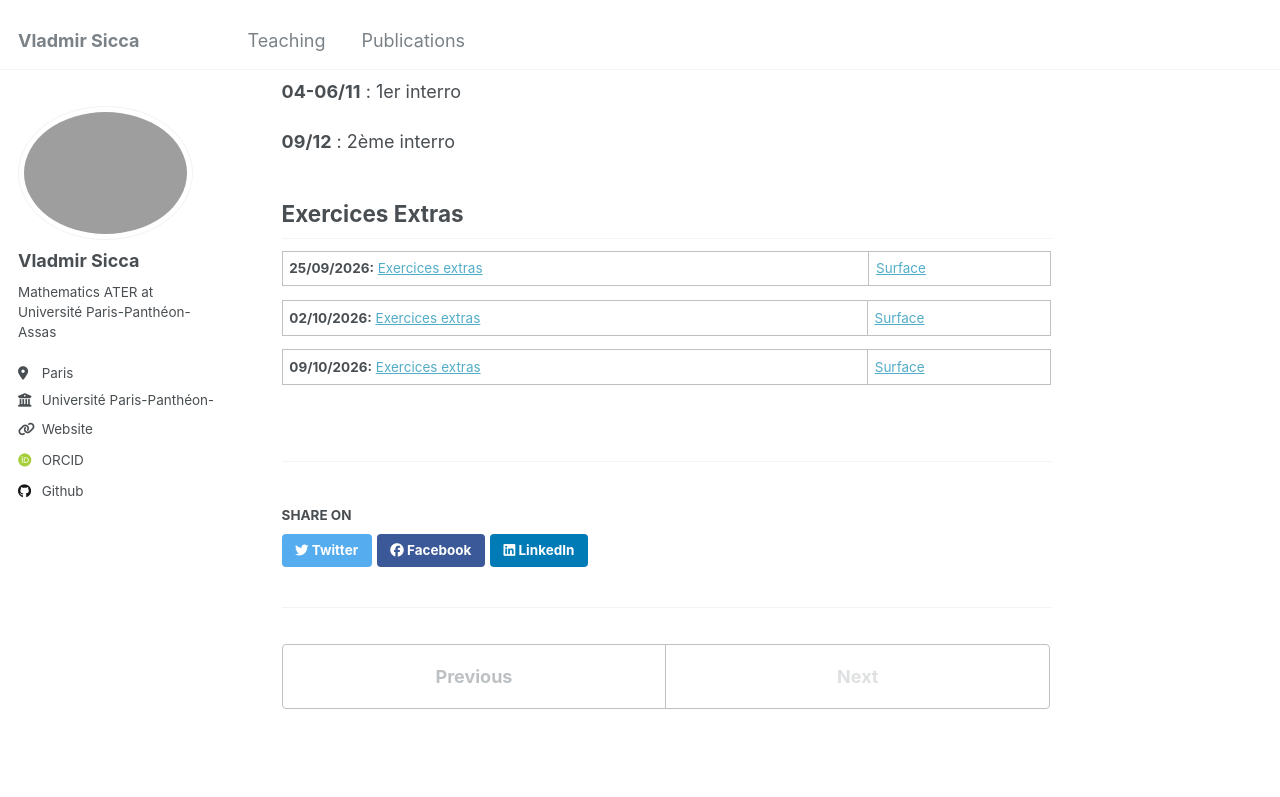
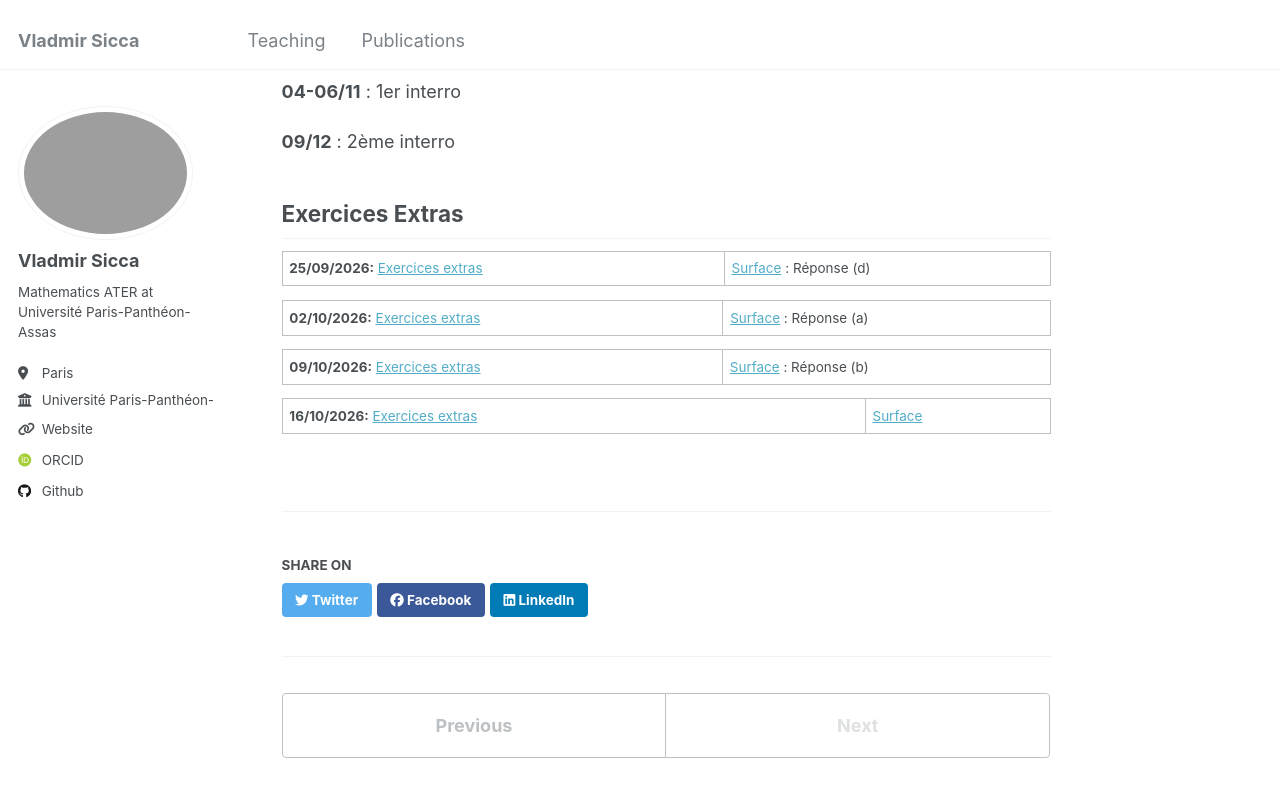
Before and after one commit to vladmirsicca/vladmirsicca.github.io, a Jekyll site: the page built from _teaching/2026_2_maths5_paris_assas.md, in a window 1280 px wide and 900 px high, scrolled down 1385 px. Shown: the top 797 px of the window. Built offline with Jekyll 4.4.1, drawn with Linux system fonts in a browser that asks for light colours; some web fonts are replaced.

Commit message:
Update 2026_2_maths5_paris_assas.md
Added new exercise list and answers to previous weeks

```diff
--- a/_teaching/2026_2_maths5_paris_assas.md
+++ b/_teaching/2026_2_maths5_paris_assas.md
@@ -53,8 +53,10 @@ On va avoir deux interros. Il faut aller aux interros dans la séance à laquell
 
 ## Exercices Extras
 
-**25/09/2026:** [Exercices extras](https://drive.google.com/file/d/1Xtooh6cUF8dPsmvi3o4Gh6ZnGQYq0zVk/view?usp=sharing) | [Surface](https://drive.google.com/file/d/1-6043RmcSb2uYczDEV9zzwk0xDxCw6Dp/view?usp=sharing)
+**25/09/2026:** [Exercices extras](https://drive.google.com/file/d/1Xtooh6cUF8dPsmvi3o4Gh6ZnGQYq0zVk/view?usp=sharing) | [Surface](https://drive.google.com/file/d/1-6043RmcSb2uYczDEV9zzwk0xDxCw6Dp/view?usp=sharing) : Réponse (d)
 
-**02/10/2026:** [Exercices extras](https://drive.google.com/file/d/1EHnhmuADAVk-6HurklGQtIpWpSAz7FcY/view?usp=sharing) | [Surface](https://drive.google.com/file/d/1pBiQ8uBTZE-gXgI9_RO5CblspBc1NMB0/view?usp=sharing)
+**02/10/2026:** [Exercices extras](https://drive.google.com/file/d/1EHnhmuADAVk-6HurklGQtIpWpSAz7FcY/view?usp=sharing) | [Surface](https://drive.google.com/file/d/1pBiQ8uBTZE-gXgI9_RO5CblspBc1NMB0/view?usp=sharing) : Réponse (a)
 
-**09/10/2026:** [Exercices extras](https://drive.google.com/file/d/1FYUW1eiVlF7_djGvNjnbtEYwttwudlbi/view?usp=sharing) | [Surface](https://drive.google.com/file/d/1smjH3PtO3NCnxAyeorUn4-N7iHuO1pA0/view?usp=sharing)
+**09/10/2026:** [Exercices extras](https://drive.google.com/file/d/1FYUW1eiVlF7_djGvNjnbtEYwttwudlbi/view?usp=sharing) | [Surface](https://drive.google.com/file/d/1smjH3PtO3NCnxAyeorUn4-N7iHuO1pA0/view?usp=sharing) : Réponse (b)
+
+**16/10/2026:** [Exercices extras](https://drive.google.com/file/d/1XXPTJEasH_XFIkyxbkQU938yba1C4KuS/view?usp=sharing) | [Surface](https://drive.google.com/file/d/1dtLhQggXtu9KM-L44hQkNsOOh7PB6YL8/view?usp=sharing)
```
